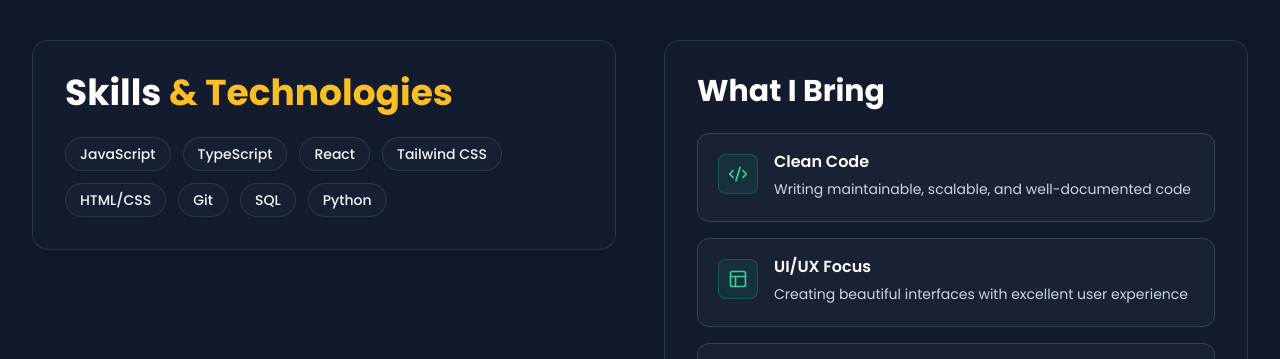
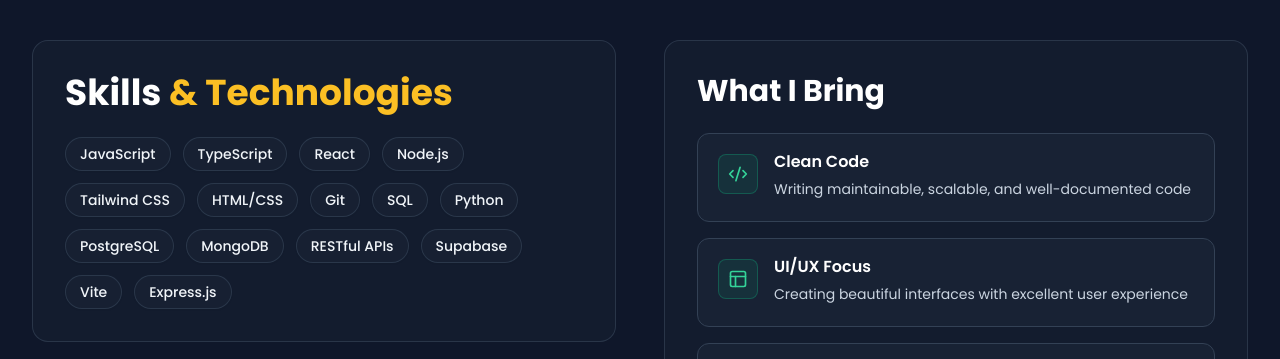
Before and after one commit to Kupakwashe-Coder/Portifolio, a React (Vite) app: page / in a window 1280 px wide. Shown: the part 1680-2039 px from the top of the page. Built offline with nearby package versions, Linux system fonts and the light colour scheme.

Commit message:
Updated App.tsx

```diff
--- a/src/App.tsx
+++ b/src/App.tsx
@@ -106,11 +106,18 @@ function App() {
     'JavaScript',
     'TypeScript',
     'React',
+    'Node.js',
     'Tailwind CSS',
     'HTML/CSS',
     'Git',
     'SQL',
     'Python',
+    'PostgreSQL',
+    'MongoDB',
+    'RESTful APIs',
+    'Supabase',
+    'Vite',
+    'Express.js',
   ];
 
   const strengths = [
```
